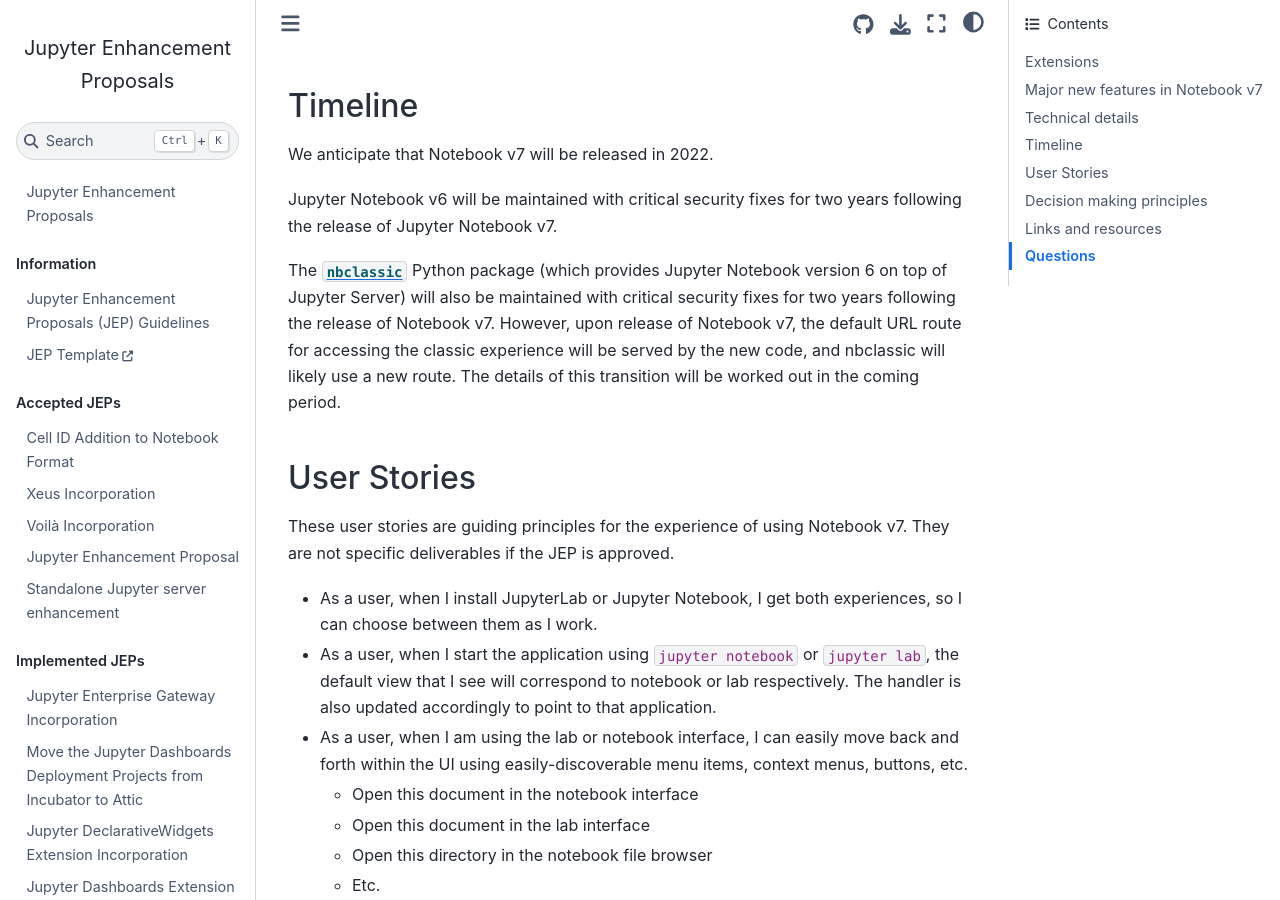
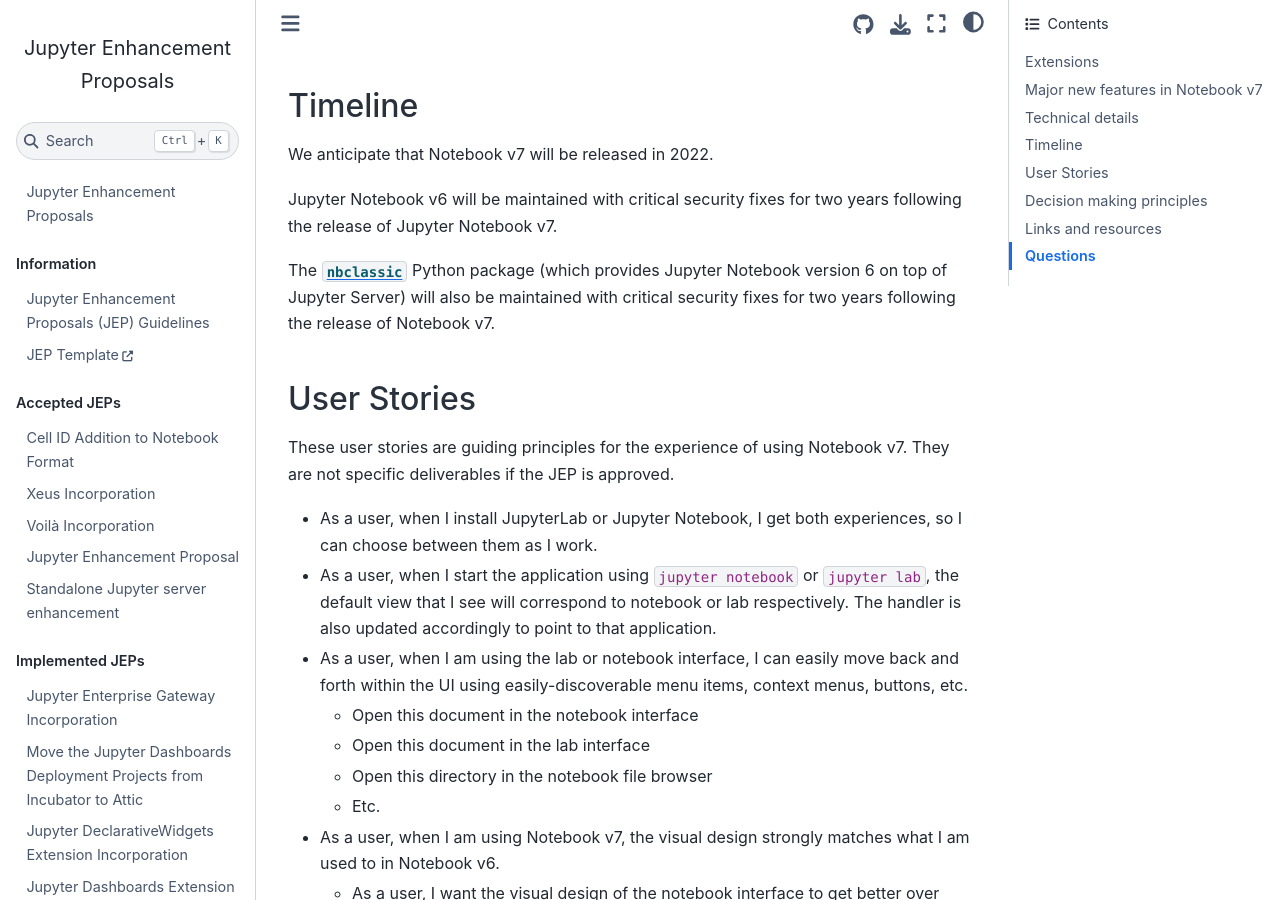
Before and after one commit to jupyter/enhancement-proposals, a Jupyter Book: the page built from NN-notebook-v7/notebook-v7.md, in a window 1280 px wide and 900 px high, scrolled down 3077 px. Built offline with Jupyter Book 1.0.4 settings and Sphinx 7.4.7 and the Sphinx Book theme 1.1.4, drawn with Linux system fonts in a browser that asks for light colours.

Commit message:
qUpdate NN-notebook-v7/notebook-v7.md
Co-authored-by: Zachary Sailer <zachsailer@gmail.com>

```diff
--- a/NN-notebook-v7/notebook-v7.md
+++ b/NN-notebook-v7/notebook-v7.md
@@ -69,7 +69,7 @@
 
 Jupyter Notebook v6 will be maintained with critical security fixes for two years following the release of Jupyter Notebook v7.
 
-The [`nbclassic`](https://github.com/jupyterlab/nbclassic) Python package (which provides Jupyter Notebook version 6 on top of Jupyter Server) will also be maintained with critical security fixes for two years following the release of Notebook v7.  However, upon release of Notebook v7, the default URL route for accessing the classic experience will be served by the new code, and nbclassic will likely use a new route. The details of this transition will be worked out in the coming period.
+The [`nbclassic`](https://github.com/jupyterlab/nbclassic) Python package (which provides Jupyter Notebook version 6 on top of Jupyter Server) will also be maintained with critical security fixes for two years following the release of Notebook v7.
 
 
 ## User Stories
```
